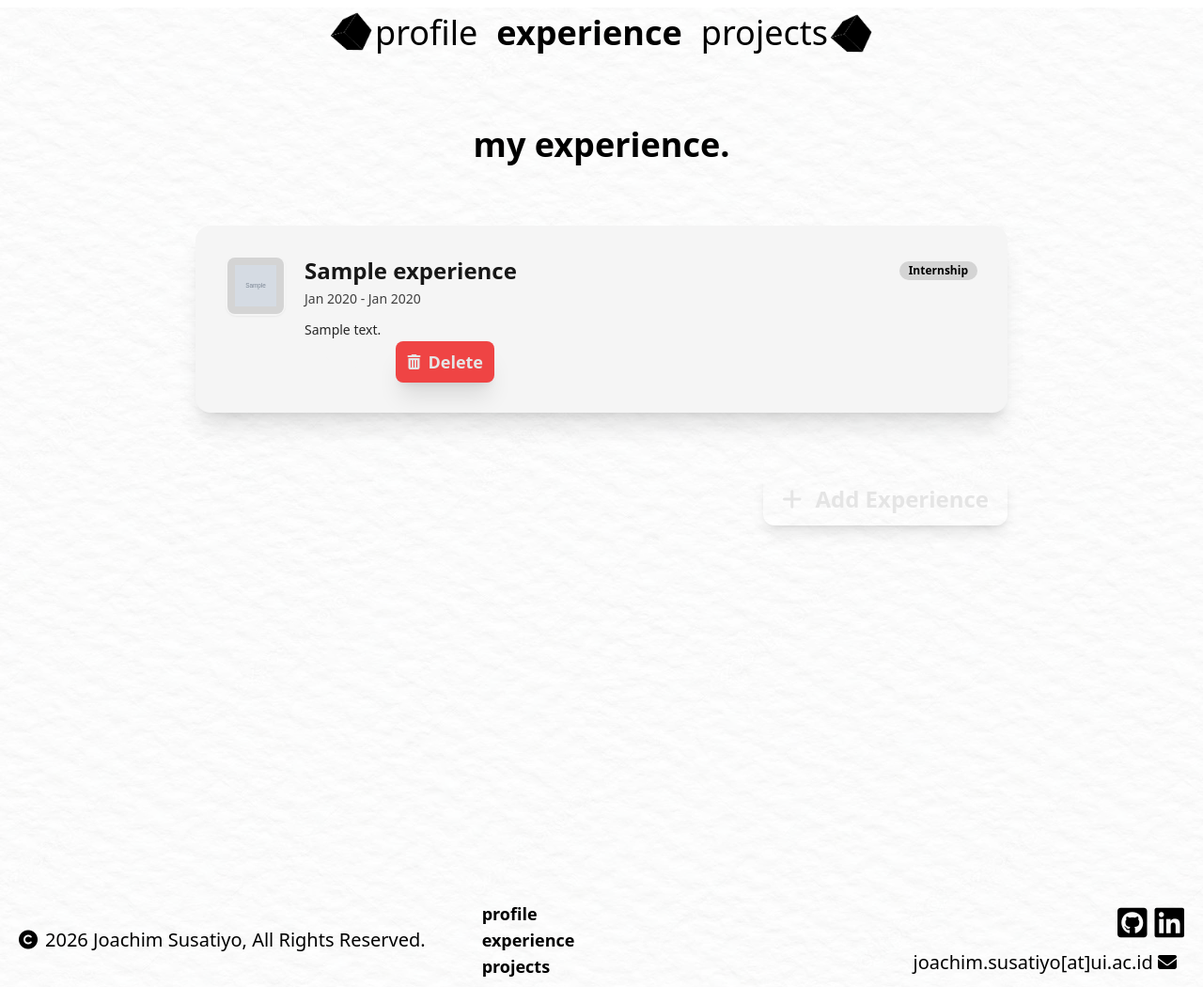
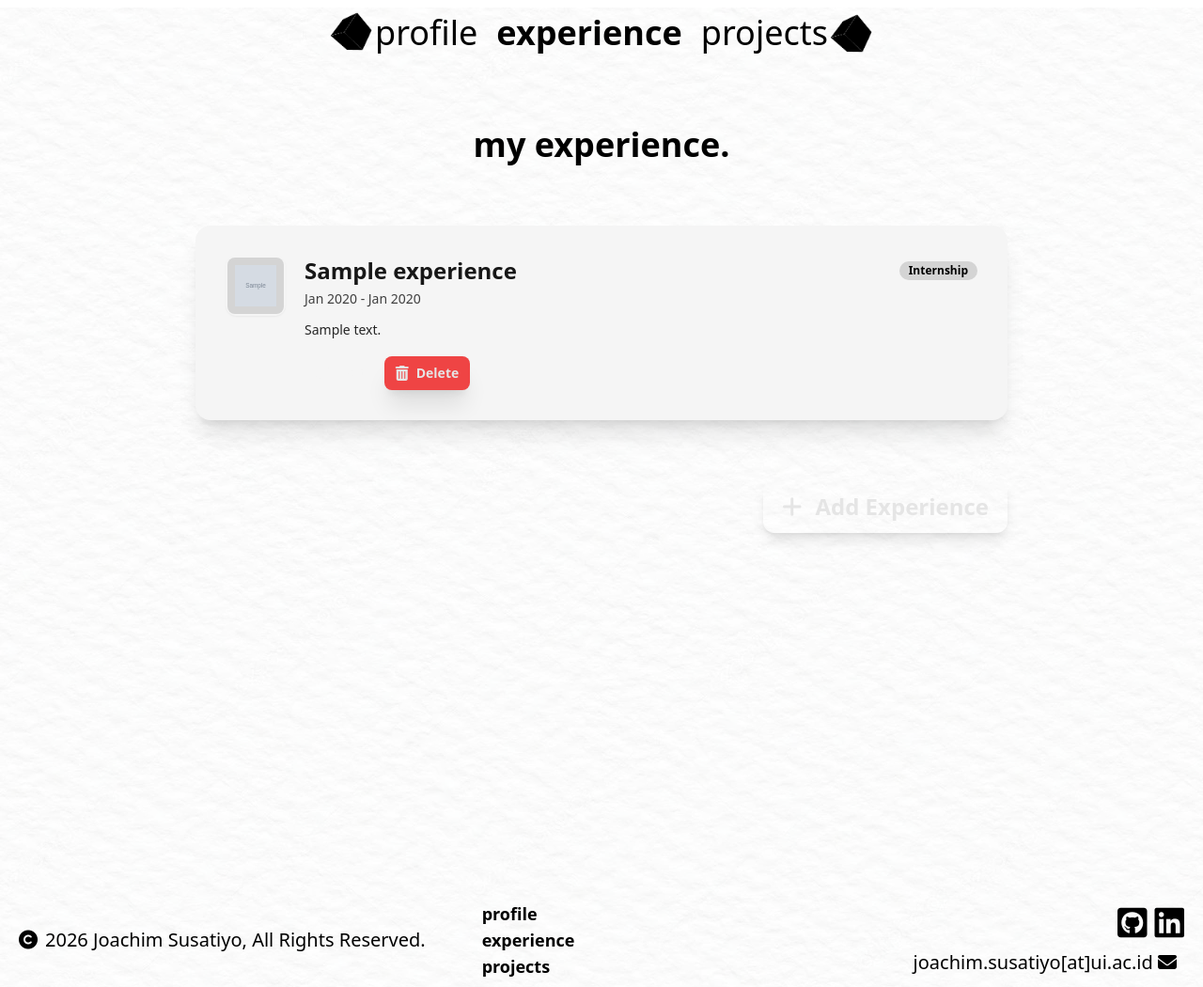
Before and after one commit to JocimSus/myportofolio, a Django app: page /experience/ in a window 1280 px wide. Shown: the whole page at 94% size. Run offline with Django 5.2, Linux system fonts and the light colour scheme; tables that the repository leaves empty hold one stand-in row (values such as "Sample post"); grey boxes marked "Sample" are stand-in pictures; some libraries are stand-ins or nearby versions; some web fonts are replaced.

Commit message:
style: decreased action buttons size

```diff
--- a/apps/home/templates/home/components/experience_delete_modal.html
+++ b/apps/home/templates/home/components/experience_delete_modal.html
@@ -3,7 +3,7 @@
           class="flex bg-red-500 py-2 px-3 rounded-lg items-center gap-2 shadow-xl hover:bg-red-700 transition-colors duration-300 ease-in-out w-fit cursor-pointer"
           popovertarget="delete-experience-{{ experience.id }}">
     <i class="hidden! md:inline! fa-solid fa-trash-can text-neutral-200"></i>
-    <span class="text-neutral-200 text-lg font-bold font-inter">Delete</span>
+    <span class="text-neutral-200 text-sm font-bold font-inter">Delete</span>
   </button>
 </p>
 <dialog id="delete-experience-{{ experience.id }}"
--- a/apps/home/templates/home/experience.html
+++ b/apps/home/templates/home/experience.html
@@ -42,11 +42,11 @@
                 {% endif %}
               </p>
               {% comment %} Description {% endcomment %}
-              <p class="text-sm text-neutral-800 mt-3 leading-relaxed">{{ exp.description }}</p>
+              <p class="text-sm text-neutral-800 mt-3 leading-relaxed mb-4">{{ exp.description }}</p>
               {% comment %} Action Buttons {% endcomment %}
               <div class="flex items-center gap-2 mt-4 md:mt-0">
                 <a href="{% url 'home:update_experience' exp.pk %}"
-                   class="text-lg px-3 py-2 rounded-lg bg-secondary-100 text-neutral-100 font-semibold hover:bg-secondary-200 transition-all duration-300">
+                   class="text-sm px-3 py-2 rounded-lg bg-secondary-100 text-neutral-100 font-semibold hover:bg-secondary-200 transition-all duration-300">
                   <i class="fa-solid fa-pen"></i>
                   <span class="ml-2">Edit</span>
                 </a>
```
